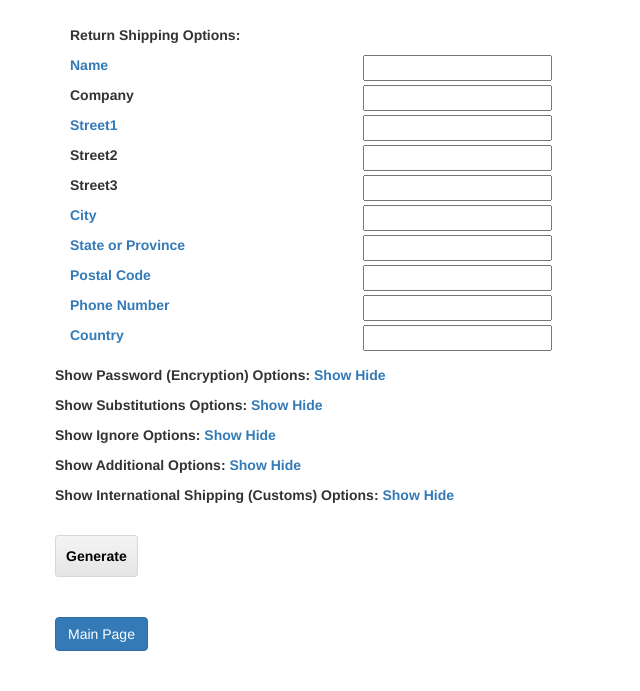
After one commit to AlperSakarya/AWS-Import-Export-Manifest-Generator, a Flask app: page /s3ex in a window 1280 px wide. The commit adds this page. Shown: the part 321-1012 px from the top of the page, without its empty margins (0-640 px from the left). Run offline with Flask 2, Linux system fonts and the light colour scheme; some libraries are stand-ins or nearby versions.

Commit message:
Starting S3 Export

```diff
--- a/application.py
+++ b/application.py
@@ -1,5 +1,5 @@
 from flask import Flask, render_template, request
-from forms import S3ImportForm
+from forms import AWSIEFormFields
 
 # EB looks for an 'application' callable by default.
 application = Flask(__name__)
@@ -11,7 +11,7 @@ def mainpage():
 
 @application.route('/s3im', methods=['GET', 'POST'])
 def s3im():
-    form = S3ImportForm()
+    form = AWSIEFormFields()
     if request.method == 'GET':
         return render_template('s3im.html', form=form)
     elif request.method == 'POST':
@@ -58,7 +58,7 @@ def s3im():
 
 @application.route('/ebsim', methods=['GET', 'POST'])
 def ebsim():
-    form = S3ImportForm()
+    form = AWSIEFormFields()
     if request.method == 'GET':
         return render_template('ebsim.html', form=form)
     elif request.method == 'POST':
@@ -104,7 +104,7 @@ def ebsim():
 
 @application.route('/glain', methods=['GET', 'POST'])
 def glain():
-    form = S3ImportForm()
+    form = AWSIEFormFields()
     if request.method == 'GET':
         return render_template('glain.html', form=form)
     elif request.method == 'POST':
@@ -148,6 +148,53 @@ def glain():
         typeOfExport = form.typeOfExport.data
         return render_template('glainresults.html', form=form)
 
+@application.route('/s3ex', methods=['GET', 'POST'])
+def s3ex():
+    form = AWSIEFormFields()
+    if request.method == 'GET':
+        return render_template('s3ex.html', form=form)
+    elif request.method == 'POST':
+        deviceId = form.deviceId.data
+        notificationEmail = form.notificationEmail.data
+        acl = form.acl.data
+        bucket = form.bucket.data
+        logPrefix = form.logPrefix.data
+        prefix = form.prefix.data
+        logBucket = form.logBucket.data
+        trueCryptPassword = form.trueCryptPassword.data
+        pinCode = form.pinCode.data
+        cacheControl = form.cacheControl.data
+        contentDisposition = form.contentDisposition.data
+        contentLanguage = form.contentLanguage.data
+        contentTypes = form.contentTypes.data
+        diskTimestampMetadataKey = form.diskTimestampMetadataKey.data
+        expires = form.expires.data
+        ignore = form.ignore.data
+        setContentEncodingForGzFiles = form.setContentEncodingForGzFiles.data
+        staticMetadata = form.staticMetadata.data
+        storageClass = form.storageClass.data
+        substitutions = form.substitutions.data
+        serviceLevel = form.serviceLevel.data
+        name = form.name.data
+        company = form.company.data
+        street1 = form.street1.data
+        street2 = form.street2.data
+        street3 = form.street3.data
+        city = form.city.data
+        stateOrProvince = form.stateOrProvince.data
+        postalCode = form.postalCode.data
+        phoneNumber = form.phoneNumber.data
+        country = form.country.data
+        dataDescription = form.dataDescription.data
+        encryptedData = form.encryptedData.data
+        exportCertifierName = form.exportCertifierName.data
+        requiresExportLicense = form.requiresExportLicense.data
+        deviceValue = form.deviceValue.data
+        deviceCountryOfOrigin = form.deviceCountryOfOrigin.data
+        deviceType = form.deviceType.data
+        typeOfExport = form.typeOfExport.data
+        return render_template('s3exresults.html', form=form)
+
 if __name__ == "__main__":
     # Setting debug to True enables debug output. This line should be
     # removed before deploying a production app.
--- a/forms.py
+++ b/forms.py
@@ -2,7 +2,7 @@ from flask.ext.wtf import Form
 from wtforms import TextField, TextAreaField, SubmitField, PasswordField, validators, ValidationError, SelectField
 
 
-class S3ImportForm(Form):
+class AWSIEFormFields(Form):
     deviceId = TextField(u'Device ID', validators=[validators.required()])
     notificationEmail = TextField("Notification Email",  [validators.email("Please enter 7 characters to search")])
     region = SelectField(u'Region', choices=[('us-east-1', 'us-east-1'), ('us-west-1', 'us-west-1'),
@@ -54,4 +54,5 @@ class S3ImportForm(Form):
     deviceType = SelectField(u'Device Type', choices=[('', ''), ('externalStorageDevice', 'externalStorageDevice'), ('usbFlashDrive', 'usbFlashDrive'), ('sataDrive', 'sataDrive')])
     typeOfExport = SelectField(u'Type of Export', choices=[('', ''), ('return', 'return'), ('permanent', 'permanent'), ('temporary', 'temporary')])
     archivecomment = TextField("Archive Comment")
+    fileSystem = SelectField(u'File System', choices=[('', ''), ('NTFS', 'NTFS'), ('EXT4', 'EXT4')])
     submit = SubmitField("Generate")
--- /dev/null
+++ b/templates/s3ex.html
@@ -0,0 +1,214 @@
+{% extends "layout.html" %}
+
+{% block content %}
+    <h4>New S3 Export Job Manifest File Generation</h4>
+    <p class="text-primary">Required sections are in blue</p>
+    <br><br>
+ <!-- Required Options -->
+    <form action="{{ url_for('s3im') }}" method=post>
+        <div class="row">
+            <div class="col-md-3 text-primary">{{ form.deviceId.label }}</div>
+            <div class="col-md-3">{{ form.deviceId }}</div>
+        <p><br>
+            <div class="col-md-3 text-primary">{{ form.notificationEmail.label }}</div>
+            <div class="col-md-2">{{ form.notificationEmail }}</div>
+        <p><br>
+            <div class="col-md-3 text-primary">{{ form.bucket.label }}</div>
+            <div class="col-md-2">{{ form.bucket }}</div>
+        <p><br>
+            <div class="col-md-3 text-primary">{{ form.fileSystem.label }}</div>
+            <div class="col-md-2">{{ form.fileSystem }}</div>
+        <p><br><br>
+            <div class="col-md-3"><strong>Return Shipping Options:</strong></div>
+        <p><br>
+            <div class="col-md-3 text-primary">{{ form.name.label }}</div>
+            <div class="col-md-2">{{ form.name }}</div>
+        <p><br>
+            <div class="col-md-3">{{ form.company.label }}</div>
+            <div class="col-md-2">{{ form.company }}</div>
+        <p><br>
+            <div class="col-md-3 text-primary">{{ form.street1.label }}</div>
+            <div class="col-md-2">{{ form.street1 }}</div>
+        <p><br>
+            <div class="col-md-3">{{ form.street2.label }}</div>
+            <div class="col-md-2">{{ form.street2 }}</div>
+        <p><br>
+            <div class="col-md-3">{{ form.street3.label }}</div>
+            <div class="col-md-2">{{ form.street3 }}</div>
+        <p><br>
+            <div class="col-md-3 text-primary">{{ form.city.label }}</div>
+            <div class="col-md-2">{{ form.city }}</div>
+        <p><br>
+            <div class="col-md-3 text-primary">{{ form.stateOrProvince.label }}</div>
+            <div class="col-md-2">{{ form.stateOrProvince }}</div>
+        <p><br>
+            <div class="col-md-3 text-primary">{{ form.postalCode.label }}</div>
+            <div class="col-md-2">{{ form.postalCode }}</div>
+        <p><br>
+            <div class="col-md-3 text-primary">{{ form.phoneNumber.label }}</div>
+            <div class="col-md-2">{{ form.phoneNumber }}</div>
+        <p><br>
+            <div class="col-md-3 text-primary">{{ form.country.label }}</div>
+            <div class="col-md-2">{{ form.country }}</div>
+        <p><br><br>
+ <!-- Required Options END-->
+
+<!-- Password Options -->
+        <strong>Show Password (Encryption) Options:
+            <a href="javascript:;" onClick="document.getElementById('hideaway2').style.display='block';">Show</a>
+            <a href="javascript:;" onClick="document.getElementById('hideaway2').style.display='none';">Hide</a>
+        </strong><p>
+
+        <div id="hideaway2" style="display:none;">
+                <div class="col-md-3">{{ form.trueCryptPassword.label }}</div>
+                <div class="col-md-2">{{ form.trueCryptPassword }}</div>
+            <p><br>
+                <div class="col-md-3">{{ form.pinCode.label }}</div>
+                <div class="col-md-2">{{ form.pinCode }}</div>
+            <p><br>
+        </div>
+<!-- Password Options END-->
+
+
+<!-- Substitutions Options -->
+        <strong>Show Substitutions Options:
+            <a href="javascript:;" onClick="document.getElementById('hideaway6').style.display='block';">Show</a>
+            <a href="javascript:;" onClick="document.getElementById('hideaway6').style.display='none';">Hide</a>
+        </strong><p>
+        <div id="hideaway6" style="display:none;">
+                <div class="col-md-3">{{ form.substitutions.label }}</div>
+                <div class="col-md-2">{{ form.substitutions }}</div>
+                <div class="col-md-2">{{ form.substitutionsb }}</div>
+            <p><br>
+                <div class="col-md-3">{{ form.substitutions2.label }}</div>
+                <div class="col-md-2">{{ form.substitutions2 }}</div>
+                <div class="col-md-2">{{ form.substitutions2b }}</div>
+            <p><br>
+        </div>
+<!-- Substitution Options END -->
+
+
+<!-- Ignore Options -->
+        <strong>Show Ignore Options:
+            <a href="javascript:;" onClick="document.getElementById('hideaway4').style.display='block';">Show</a>
+            <a href="javascript:;" onClick="document.getElementById('hideaway4').style.display='none';">Hide</a>
+        </strong><p>
+
+        <div id="hideaway4" style="display:none;">
+                <div class="col-md-3">{{ form.ignore.label }}</div>
+                <div class="col-md-2">{{ form.ignore }}</div>
+            <p><br>
+                <div class="col-md-3">{{ form.ignore2.label }}</div>
+                <div class="col-md-2">{{ form.ignore2 }}</div>
+            <p><br>
+                <div class="col-md-3">{{ form.ignore3.label }}</div>
+                <div class="col-md-2">{{ form.ignore3 }}</div>
+            <p><br>
+                <div class="col-md-3">{{ form.ignore4.label }}</div>
+                <div class="col-md-2">{{ form.ignore4 }}</div>
+                <div class="col-md-2">{{ form.ignore5 }}</div>
+            <p><br>
+                <div class="col-md-3">{{ form.ignore6.label }}</div>
+                <div class="col-md-2">{{ form.ignore6 }}</div>
+                <div class="col-md-2">{{ form.ignore7 }}</div>
+            <p><br>
+            <p><br>
+        </div>
+
+<!-- Ignore Options END-->
+
+
+<!-- Additional Options -->
+        <strong>Show Additional Options:
+            <a href="javascript:;" onClick="document.getElementById('hideaway3').style.display='block';">Show</a>
+            <a href="javascript:;" onClick="document.getElementById('hideaway3').style.display='none';">Hide</a>
+        </strong>
+        <div id="hideaway3" style="display:none;">
+                <div class="col-md-3">{{ form.acl.label }}</div>
+                <div class="col-md-2">{{ form.acl }}</div>
+            <p><br>
+                <div class="col-md-3">{{ form.logPrefix.label }}</div>
+                <div class="col-md-2">{{ form.logPrefix }}</div>
+            <p><br>
+                <div class="col-md-3">{{ form.prefix.label }}</div>
+                <div class="col-md-2">{{ form.prefix }}</div>
+            <p><br>
+                <div class="col-md-3">{{ form.logBucket.label }}</div>
+                <div class="col-md-2">{{ form.logBucket }}</div>
+            <p><br>
+                <div class="col-md-3">{{ form.serviceLevel.label }}</div>
+                <div class="col-md-2">{{ form.serviceLevel }}</div>
+            <p><br>
+                <div class="col-md-3">{{ form.cacheControl.label }}</div>
+                <div class="col-md-2">{{ form.cacheControl }}</div>
+            <p><br>
+                <div class="col-md-3">{{ form.contentDisposition.label }}</div>
+                <div class="col-md-2">{{ form.contentDisposition }}</div>
+            <p><br>
+                <div class="col-md-3">{{ form.contentLanguage.label }}</div>
+                <div class="col-md-2">{{ form.contentLanguage }}</div>
+            <p><br>
+                <div class="col-md-3">{{ form.contentTypes.label }}</div>
+                <div class="col-md-2">{{ form.contentTypes }}</div>
+            <p><br>
+                <div class="col-md-3">{{ form.diskTimestampMetadataKey.label }}</div>
+                <div class="col-md-2">{{ form.diskTimestampMetadataKey }}</div>
+            <p><br>
+                <div class="col-md-3">{{ form.expires.label }}</div>
+                <div class="col-md-2">{{ form.expires }}</div>
+            <p><br>
+                <div class="col-md-3">{{ form.setContentEncodingForGzFiles.label }}</div>
+                <div class="col-md-2">{{ form.setContentEncodingForGzFiles }}</div>
+            <p><br>
+                <div class="col-md-3">{{ form.prefix.label }}</div>
+                <div class="col-md-3">{{ form.prefix }} /</div>
+            <p><br>
+                <div class="col-md-3">{{ form.staticMetadata.label }}</div>
+                <div class="col-md-2">{{ form.staticMetadata }}</div>
+            <p><br>
+                <div class="col-md-3">{{ form.storageClass.label }}</div>
+                <div class="col-md-2">{{ form.storageClass }}</div>
+            <p><br>
+        </div>
+<!-- Additional Options END-->
+<p></p>
+<!-- Customs Options -->
+        <strong>Show International Shipping (Customs) Options:
+            <a href="javascript:;" onClick="document.getElementById('hideaway').style.display='block';">Show</a>
+            <a href="javascript:;" onClick="document.getElementById('hideaway').style.display='none';">Hide</a>
+        </strong>
+
+        <div id="hideaway" style="display:none;">
+            <p class="text-primary">Required sections are in blue</p>
+                <div class="col-md-3 text-primary" >{{ form.dataDescription.label }}</div>
+                <div class="col-md-2">{{ form.dataDescription }}</div>
+            <p><br>
+                <div class="col-md-3 text-primary">{{ form.encryptedData.label }}</div>
+                <div class="col-md-2">{{ form.encryptedData }}</div>
+            <p><br>
+                <div class="col-md-3 text-primary">{{ form.exportCertifierName.label }}</div>
+                <div class="col-md-2">{{ form.exportCertifierName }}</div>
+            <p><br>
+                <div class="col-md-3 text-primary">{{ form.requiresExportLicense.label }}</div>
+                <div class="col-md-2">{{ form.requiresExportLicense }}</div>
+            <p><br>
+                <div class="col-md-3 text-primary">{{ form.deviceValue.label }}</div>
+                <div class="col-md-2">{{ form.deviceValue }}</div>
+            <p><br>
+                <div class="col-md-3 text-primary">{{ form.deviceCountryOfOrigin.label }}</div>
+                <div class="col-md-2">{{ form.deviceCountryOfOrigin }}</div>
+            <p><br>
+                <div class="col-md-3 text-primary">{{ form.deviceType.label }}</div>
+                <div class="col-md-2">{{ form.deviceType }}</div>
+            <p><br>
+                <div class="col-md-3">{{ form.typeOfExport.label }}</div>
+                <div class="col-md-2">{{ form.typeOfExport }}</div>
+        </div>
+<!-- Additional Options END-->
+            <p><br>
+                <div>{{ form.submit }}</div>
+                <br><br><p><a class="btn btn-primary"  href="/">Main Page</a></p>
+            <p><br>
+        </div>
+    </form>
+{% endblock %}
```
Also changed, not shown: templates/index.html (+6 -1 lines), templates/s3exresults.html (added, +184 -0 lines).
